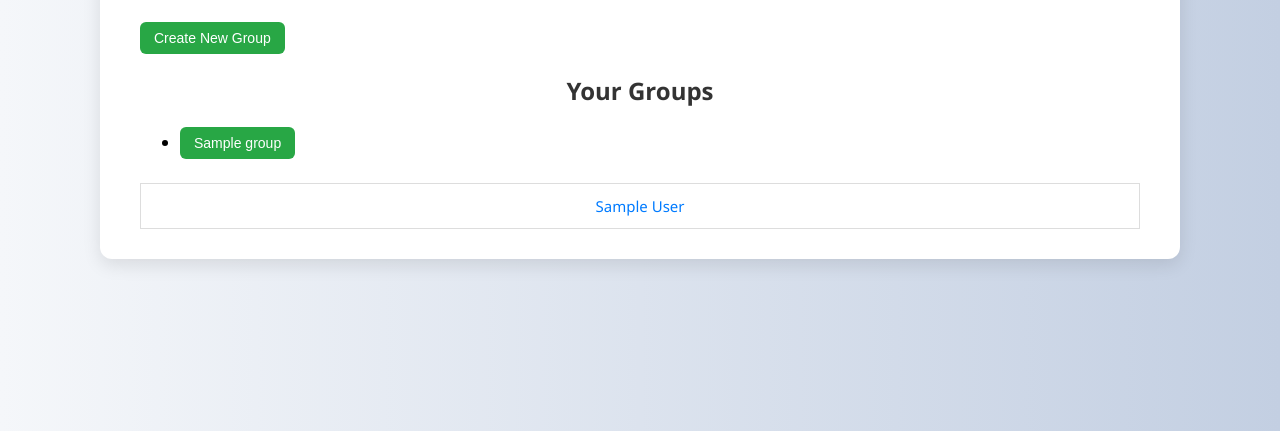
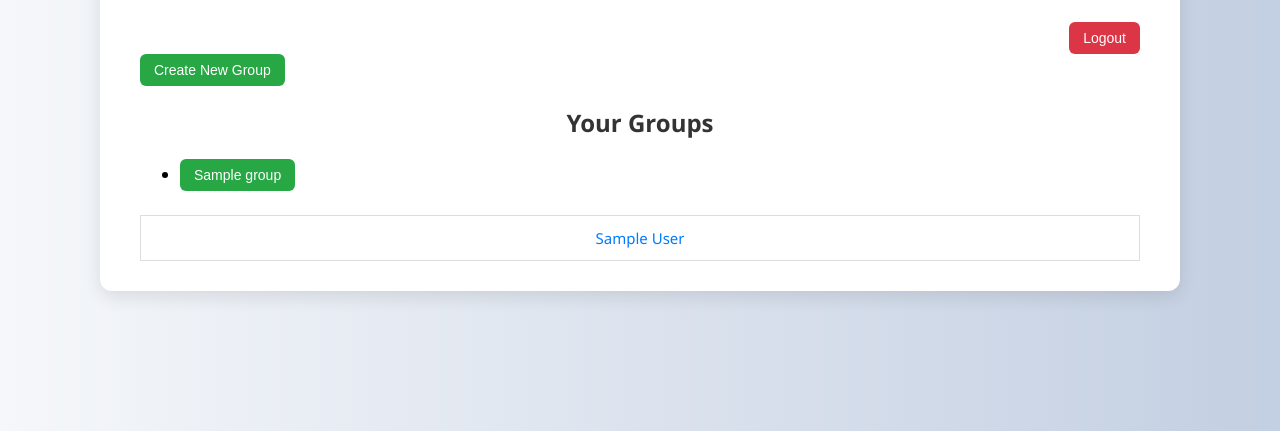
Before and after one commit to Mdkaifee/ChattingAppFastApi, a FastAPI app: template backend/templates/dashboard.html in a window 1280 px wide. Shown: the part 134-565 px from the top of the page. Run offline with FastAPI, Linux system fonts and the light colour scheme; the template is opened without the code that fills it: most values are stand-ins (such as "Sample title", 1, 10 or a date in 2020); parts of the project's set-up code (start-up, migrations or seed data) failed here and were passed over.

Commit message:
Initial commit

```diff
--- a/backend/templates/dashboard.html
+++ b/backend/templates/dashboard.html
@@ -76,6 +76,29 @@
             background-color: #007BFF;
             color: white;
         }
+button {
+    padding: 8px 14px;
+    background-color: #28a745;
+    color: white;
+    border: none;
+    border-radius: 6px;
+    font-size: 14px;
+    cursor: pointer;
+    transition: background-color 0.3s ease;
+}
+
+button:hover {
+    background-color: #218838;
+}
+
+/* Add this new rule */
+form[action="/logout"] button {
+    background-color: #dc3545;
+}
+
+form[action="/logout"] button:hover {
+    background-color: #c82333;
+}
 
         tr:nth-child(even) {
             background-color: #f9f9f9;
@@ -138,6 +161,13 @@
 <body>
     <div class="container">
         <h1>Welcome {{ current_user.email }}!</h1>
+        <div style="text-align: right;">
+    <form action="/logout" method="get" style="display: inline;">
+        <button type="submit" style="background-color: #dc3545;">Logout</button>
+    </form>
+</div>
+
+
         <form action="/start_create_group" method="get">
     <button type="submit">Create New Group</button>
 </form>
```
Also changed, not shown: backend/api.py (+7 -0 lines), backend/templates/login.html (+0 -21 lines).
